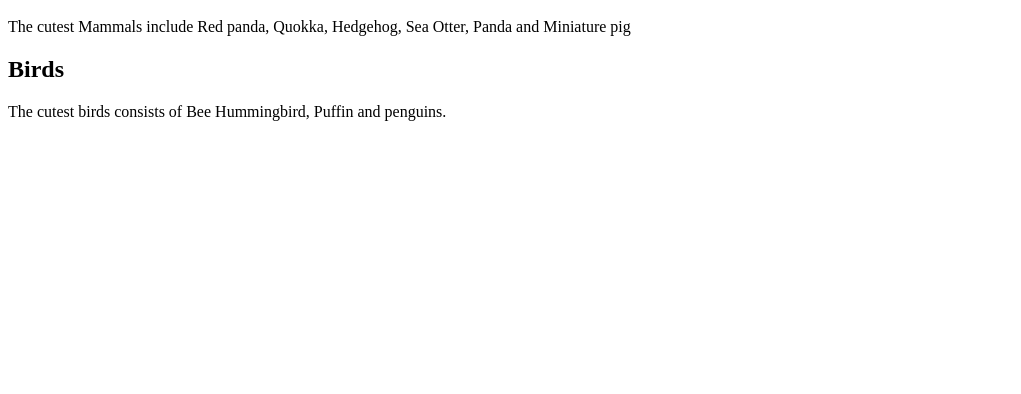
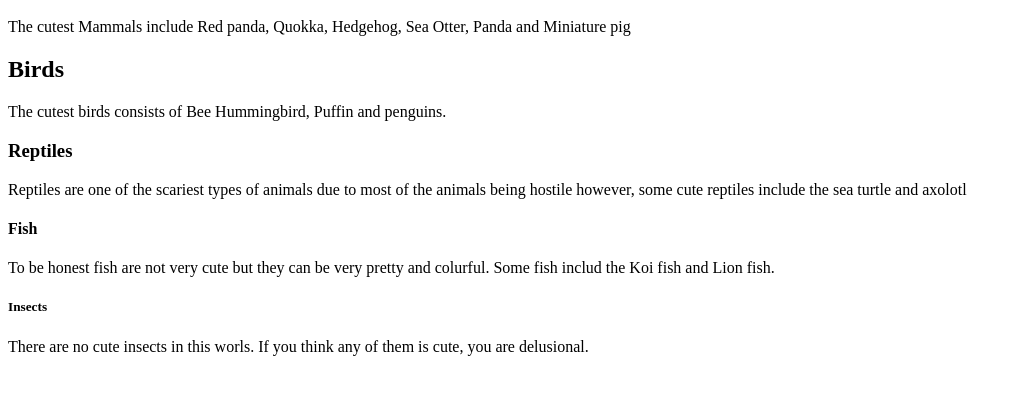
Before and after one commit to Eksereibot/Animal, a plain HTML site: page page2.html in a window 1280 px wide. Shown: the part 48-442 px from the top of the page, without its empty margins (0-1021 px from the left). Drawn offline with Linux system fonts and the light colour scheme.

Commit message:
Update page2.html

```diff
--- a/page2.html
+++ b/page2.html
@@ -8,11 +8,14 @@
 <h2>Birds</h2>
 <p>The cutest birds consists of Bee Hummingbird, Puffin and penguins.</p>
 
+<h3>Reptiles</h3>
+<p>Reptiles are one of the scariest types of animals due to most of the animals being hostile however, some cute reptiles include the sea turtle and axolotl</p>
 
+<h4>Fish</h4>
+<p>To be honest fish are not very cute but they can be very pretty and colurful. Some fish includ the Koi fish and Lion fish.</p>
 
-
-
-
+<h5>Insects</h5>
+<p>There are no cute insects in this worls. If you think any of them is cute, you are delusional.</p>
 
 
 </body>
```
